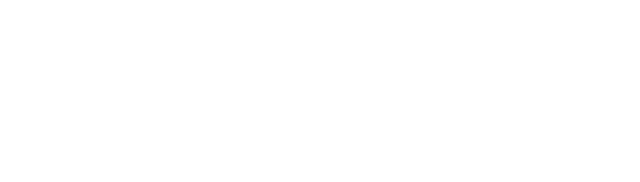
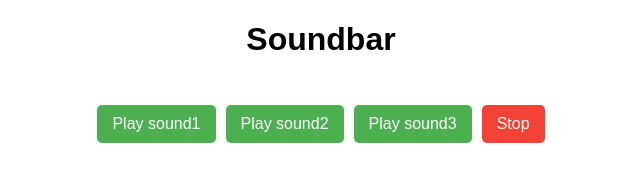
Before and after one commit to acciojob/Soundbar-satyamjha09, a website: page main.html in a window 1280 px wide. Shown: the whole page, without its empty margins (319-959 px from the left). Drawn offline with Linux system fonts and the light colour scheme.

Commit message:
created a submission

```diff
--- a/main.html
+++ b/main.html
@@ -7,7 +7,12 @@
 </head>
 
 <body>
-	<!-- the entire body must be written by student -->
+	<h1>Soundbar</h1>
+
+  <!-- Section to contain all audio buttons -->
+  <section id="buttons">
+    <!-- Buttons will be injected via JavaScript -->
+  </section>
     <script type="text/javascript" src="./script.js">
 </script>
 
--- a/script.js
+++ b/script.js
@@ -1 +1,39 @@
-//your JS code here. If required.
+// List of sound file names (without extension) inside the "sounds" folder
+    const soundNames = ["sound1", "sound2", "sound3"];
+
+    // Create an Audio object for each sound
+    const sounds = soundNames.map((sound) => {
+      const audio = new Audio(`./sounds/${sound}.mp3`);
+      audio.id = sound;
+      return audio;
+    });
+
+    // Reference to the container where we'll place our buttons
+    const buttonsContainer = document.getElementById("buttons");
+
+    // Function to stop all currently playing sounds
+    function stopAllSounds() {
+      sounds.forEach((audio) => {
+        audio.pause();
+        audio.currentTime = 0; // reset to start
+      });
+    }
+
+    // Create a button for each sound
+    soundNames.forEach((sound, index) => {
+      const button = document.createElement("button");
+      button.innerText = `Play ${sound}`;
+      button.className = "btn";
+      button.addEventListener("click", () => {
+        stopAllSounds(); // stop any other sound
+        sounds[index].play(); // play the clicked sound
+      });
+      buttonsContainer.appendChild(button);
+    });
+
+    // Create a global "Stop" button
+    const stopButton = document.createElement("button");
+    stopButton.innerText = "Stop";
+    stopButton.className = "stop";
+    stopButton.addEventListener("click", stopAllSounds);
+    buttonsContainer.appendChild(stopButton)
--- a/styles.css
+++ b/styles.css
@@ -1 +1,26 @@
-/*  your css code here. If applicable */
+/*  your css code here. If applicable */  body {
+      font-family: Arial, sans-serif;
+      text-align: center;
+      margin: 20px;
+    }
+    #buttons {
+      display: inline-block;
+      margin-top: 20px;
+    }
+    .btn, .stop {
+      display: inline-block;
+      margin: 5px;
+      padding: 10px 15px;
+      font-size: 1rem;
+      cursor: pointer;
+      border: none;
+      border-radius: 5px;
+    }
+    .btn {
+      background-color: #4caf50; /* green button */
+      color: white;
+    }
+    .stop {
+      background-color: #f44336; /* red button */
+      color: white;
+    }
```
